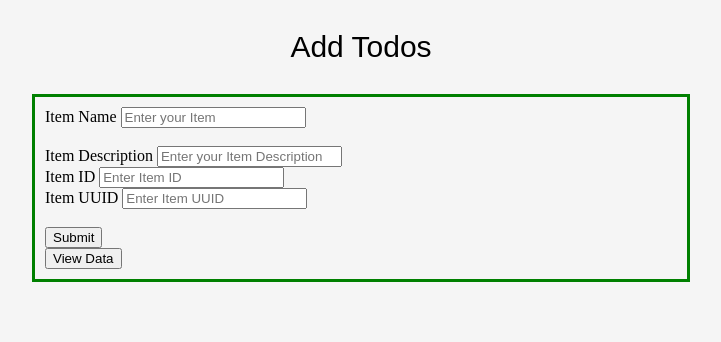
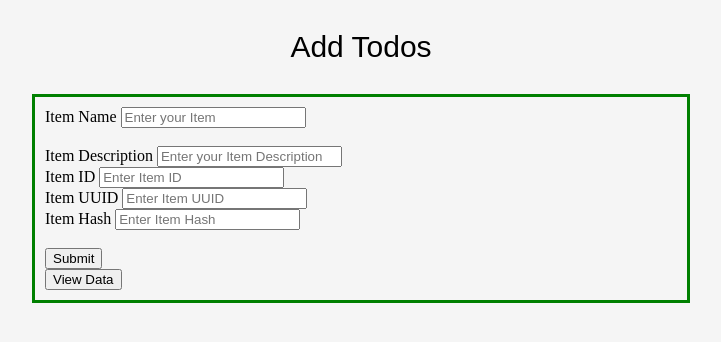
Before and after one commit to manishsinghtomar/Tutedude_Assignment, a Flask app: page / in a window 1280 px wide. Shown: the top 342 px of the page, without its empty margins (279-1000 px from the left). Run offline with Flask 3, Linux system fonts and the light colour scheme.

Commit message:
Add Item Hash field

```diff
--- a/Frontend/templates/index.html
+++ b/Frontend/templates/index.html
@@ -54,6 +54,17 @@
   <br />
 
 
+  <label for="Item_Hash">Item Hash</label>
+  <input
+    type="text"
+    name="Item_Hash"
+    id="Item_Hash"
+    placeholder="Enter Item Hash"
+  />
+  <br />
+
+
+
         <br />
         <input type="submit" value="Submit" />
       </form>
```
